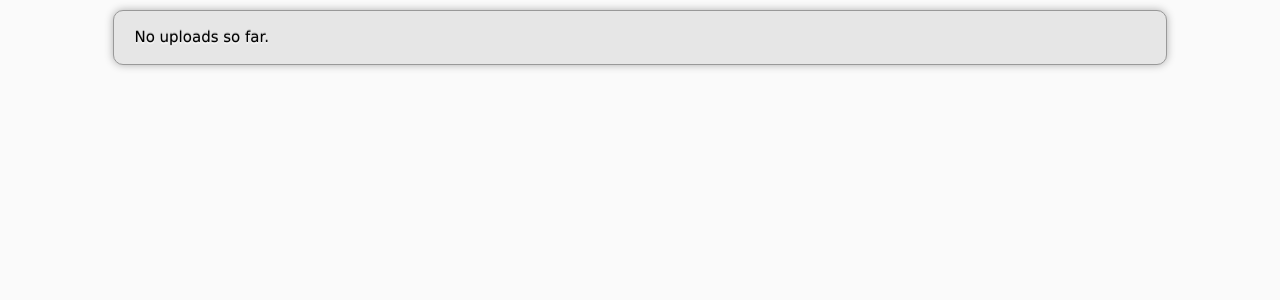
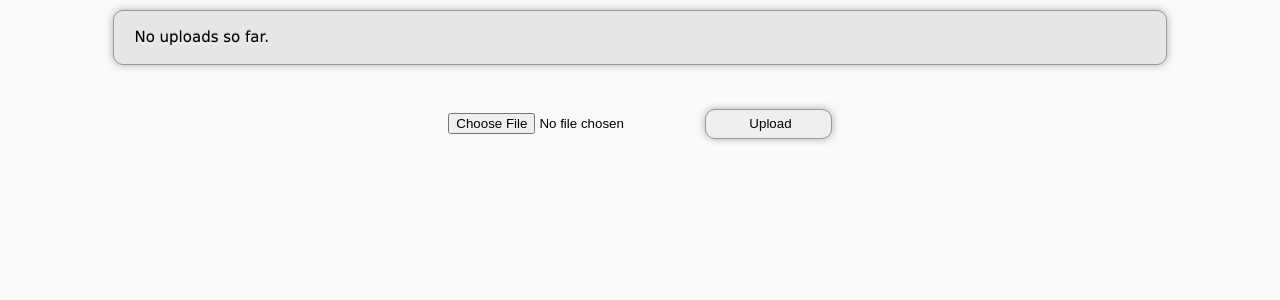
Before and after one commit to pranavrc/strand, a Flask app: template templates/uploads.html in a window 1280 px wide. Shown: the top 300 px of the page. Run offline with Flask 2, Linux system fonts and the light colour scheme; the template is opened without the code that fills it, so the values that code supplies are empty.

Commit message:
Moved Uploads code to the uploads template

```diff
--- a/static/index.css
+++ b/static/index.css
@@ -20,6 +20,11 @@ body {
 	padding-right: 20px;
 	background-color: hsl(0,0%,90%);
 	text-shadow: hsla(0,0%,40%,.5) 0 -1px 0, hsla(0,0%,100%,.6) 0 2px 1px;
+}
+
+.uploadDiv {
+	margin: auto;
+	text-align: center;
 }
 
 .description, .timestamp {
@@ -76,3 +81,14 @@ hr {
 	background-image: -ms-linear-gradient(left, rgba(0,0,0,0), rgba(0,0,0,0.3), rgba(0,0,0,0));
 	background-image: -o-linear-gradient(left, rgba(0,0,0,0), rgba(0,0,0,0.3), rgba(0,0,0,0));
 }
+
+input[type="submit"] {
+	width: 10%;
+	height: 30px;
+	border-radius: 10px;
+	padding-left: 10px;
+	border: 1px solid #999;
+	/*-webkit-box-shadow: 0px 0px 8px rgba(0, 0, 0, 0.3);
+	-moz-box-shadow: 0px 0px 8px rgba(0, 0, 0, 0.3);*/
+	box-shadow: 0px 0px 8px rgba(0, 0, 0, 0.3);
+}
--- a/templates/layout.html
+++ b/templates/layout.html
@@ -25,12 +25,6 @@
 				<br /><br />
 				<input class="previewBtn" type="submit" value="Preview" disabled="disabled" />
 				<input class="submitBtn" type="submit" value="Publish" disabled="disabled" onClick="return submitForm();" />
-			</form>
-			<form action="/uploads" method=post enctype=multipart/form-data>
-				<p>
-				<input type=file name=file>
-				<input type=submit value=Upload>
-				</p>
 			</form>
 		</div>
 		<br />
--- a/templates/uploads.html
+++ b/templates/uploads.html
@@ -12,12 +12,21 @@
 			<p>
 			{% if uploadList %}
 			{% for eachUpload in uploadList %}
-			<a href="uploads/{{ eachUpload }}">{{ eachUpload }}</a> | <a href="remove/{{ eachUpload }}" onclick="return confirm('Sure?');">Delete</a>
+			<a href="uploads/{{ eachUpload }}">{{ eachUpload }}</a> | <a href="remove/{{ eachUpload }}" onclick="return confirm('Sure?');">Delete</a><br />
 			{% endfor %}
 			{% else %}
 			No uploads so far.
 			{% endif %}
 			</p>
+		</div><br />
+		<div class="uploadDiv">
+			<form action="/uploads" method=post enctype=multipart/form-data>
+			<p>
+				<input type=file name=file>
+				<input type=submit value=Upload>
+			</p>
+			</form>
 		</div>
+
 	</body>
 </html>
```
